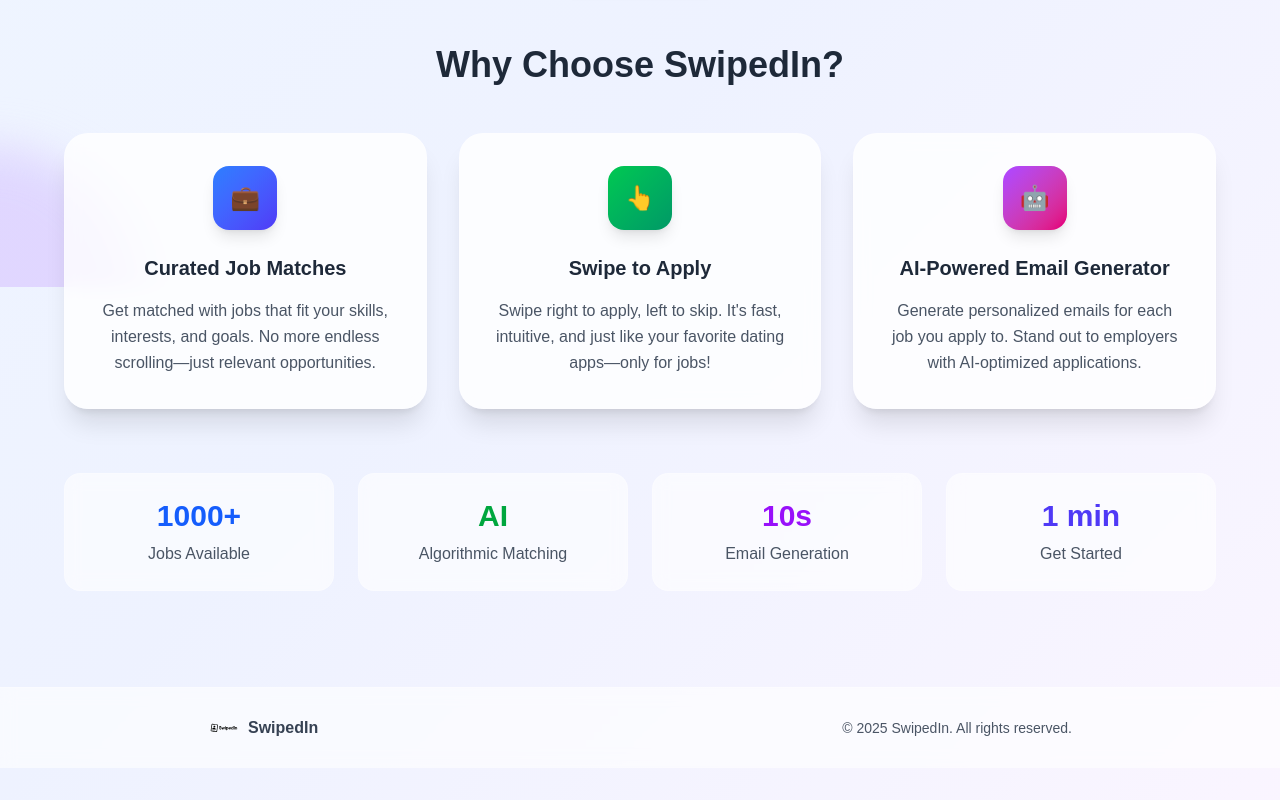
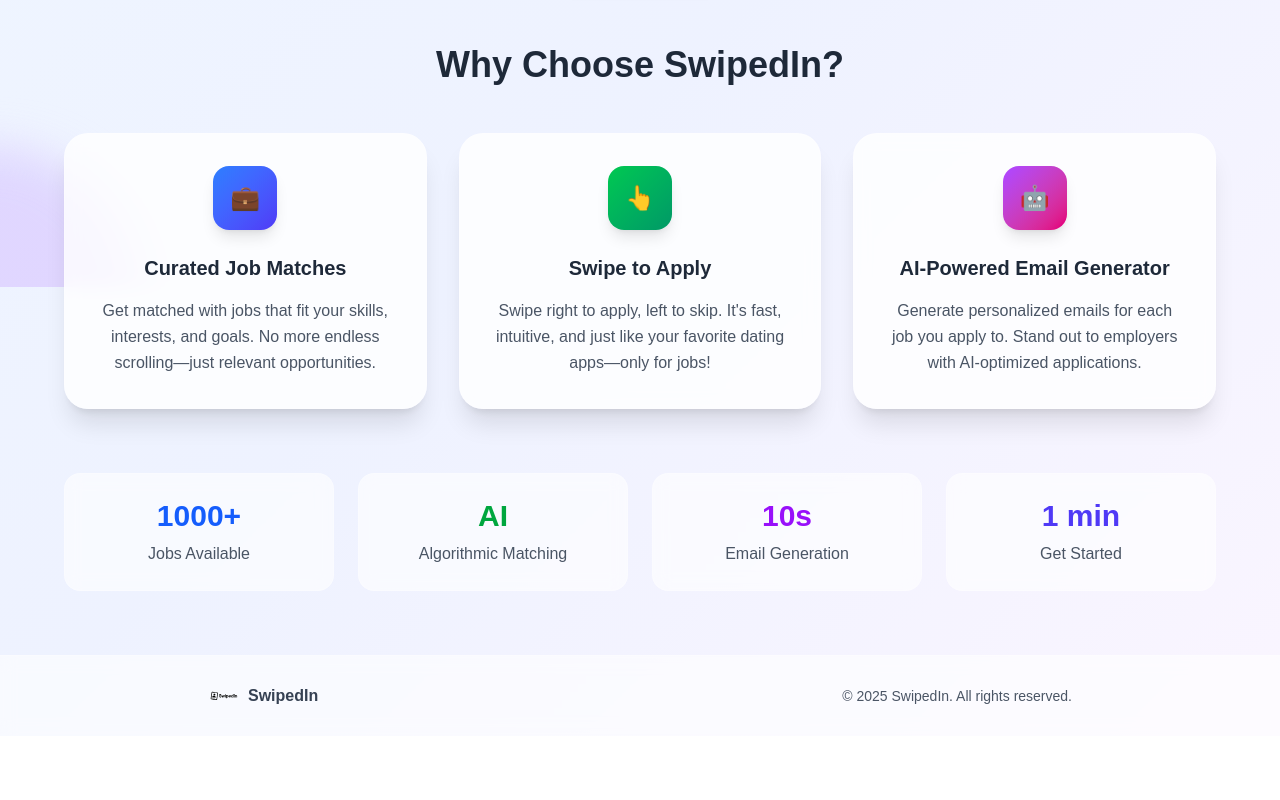
Before and after one commit to NTh1nk/SwipedIn, a Next.js app in the folder swiped-in/: page / in a window 1280 px wide. Shown: the part 513-1313 px from the top of the page. After the commit the page ends 1249 px from the top, so only its background shows below. Built offline with nearby package versions, Linux system fonts and the light colour scheme.

Commit message:
made overscrolling consistent

```diff
--- a/swiped-in/src/app/globals.css
+++ b/swiped-in/src/app/globals.css
@@ -19,10 +19,15 @@
   }
 }
 
+html {
+  background: #ffffff;
+}
+
 body {
   background: var(--background);
   color: var(--foreground);
   font-family: Arial, Helvetica, sans-serif;
+  background: #ffffff;
 }
 
 /* Blob Animation */
--- a/swiped-in/src/app/page.tsx
+++ b/swiped-in/src/app/page.tsx
@@ -26,7 +26,7 @@
 
 export default function LandingPage() {
   return (
-    <div className="min-h-screen bg-gradient-to-br from-blue-50 via-indigo-50 to-purple-50 overflow-hidden">
+    <div className="min-h-screen bg-gradient-to-br from-blue-50 via-indigo-50 to-purple-50 overflow-hidden flex flex-col">
       {/* Animated Background Elements */}
       <div className="absolute inset-0 overflow-hidden">
         <div className="absolute -top-40 -right-40 w-80 h-80 bg-blue-200 rounded-full mix-blend-multiply filter blur-xl opacity-70 animate-blob"></div>
@@ -146,7 +146,7 @@
       </section>
 
       {/* Footer */}
-      <footer className="relative z-10 w-full py-8 text-center">
+      <footer className="relative z-10 w-full mt-auto">
         <div className="bg-white/60 backdrop-blur-sm border-t border-white/20">
           <div className="max-w-4xl mx-auto px-4 py-6">
             <div className="flex flex-col md:flex-row items-center justify-between gap-4">
```
